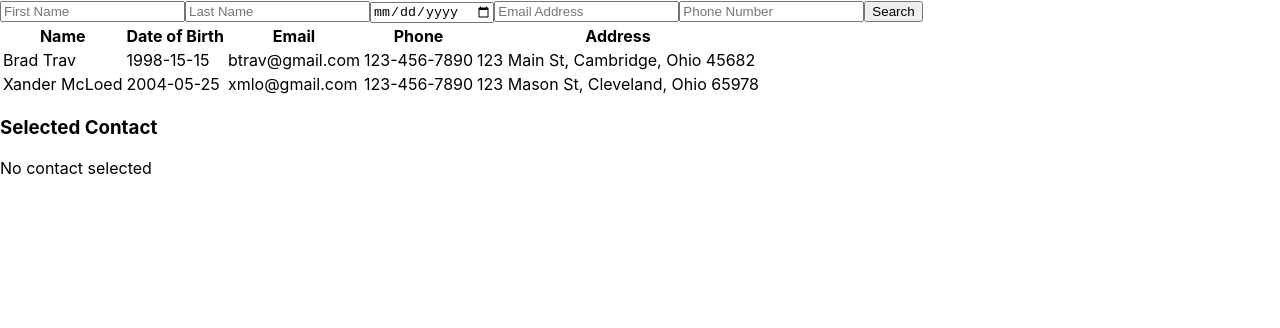
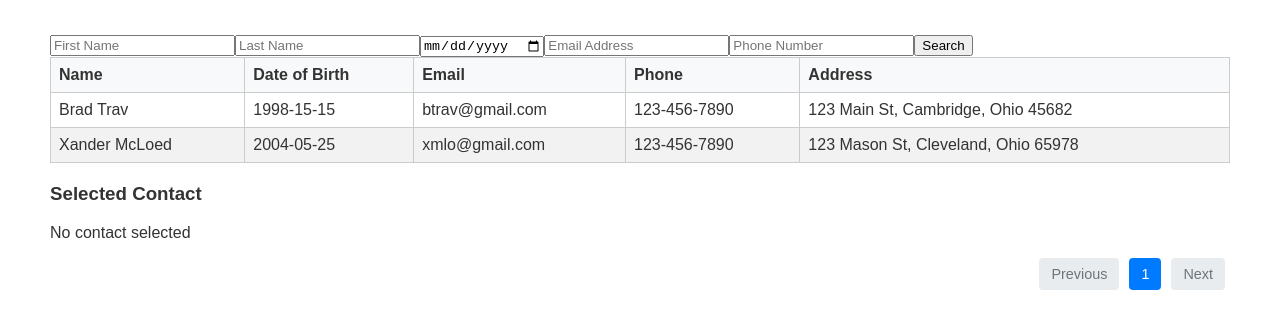
Before and after one commit to ZainHansrodHH/contact-search, a React (Create React App) app: page / in a window 1280 px wide. Shown: the top 328 px of the page. Built offline with nearby package versions, Linux system fonts and the light colour scheme.

Commit message:
Added styling and pagination

```diff
--- a/src/App.css
+++ b/src/App.css
@@ -1,38 +1,114 @@
-.App {
-  text-align: center;
+/* General styles */
+body {
+  font-family: Arial, sans-serif;
+  margin: 20px;
+  color: #333;
+  max-width: 1440px;
+  margin: auto;
+  padding: 35px 50px;
 }
 
-.App-logo {
-  height: 40vmin;
-  pointer-events: none;
+h1 {
+  font-size: 1.5rem;
+  margin-bottom: 20px;
+}
+.form {
+  margin: 20px auto;
+  padding: 20px;
+  background: #fff;
+  border-radius: 8px;
+  box-shadow: 0 4px 6px rgba(0, 0, 0, 0.1);
+  display: grid;
+  grid-template-columns: repeat(auto-fit, minmax(200px, 1fr));
+  gap: 15px;
 }
 
-@media (prefers-reduced-motion: no-preference) {
-  .App-logo {
-    animation: App-logo-spin infinite 20s linear;
-  }
+.form label {
+  display: block;
+  font-weight: bold;
+  margin-bottom: 5px;
+  color: #555;
 }
 
-.App-header {
-  background-color: #282c34;
-  min-height: 100vh;
-  display: flex;
-  flex-direction: column;
-  align-items: center;
-  justify-content: center;
-  font-size: calc(10px + 2vmin);
-  color: white;
+.form input {
+  padding: 10px;
+  border: 1px solid #ccc;
+  border-radius: 4px;
+  font-size: 14px;
 }
 
-.App-link {
-  color: #61dafb;
+.form button {
+  grid-column: span 2; /* Adjust span based on how wide you want the button */
+  padding: 10px;
+  background-color: #007bff;
+  color: #fff;
+  border: none;
+  border-radius: 4px;
+  font-size: 16px;
+  cursor: pointer;
+  transition: background-color 0.3s ease;
 }
 
-@keyframes App-logo-spin {
-  from {
-    transform: rotate(0deg);
-  }
-  to {
-    transform: rotate(360deg);
-  }
+.form button:hover {
+  background-color: #0056b3;
 }
+
+
+/* Table styling */
+table {
+  width: 100%;
+  border-collapse: collapse;
+  margin-bottom: 20px;
+}
+
+table th,
+table td {
+  border: 1px solid #ccc;
+  text-align: left;
+  padding: 8px;
+}
+
+table th {
+  background-color: #f8f9fa;
+  font-weight: bold;
+}
+
+table tr {
+  cursor: pointer;
+}
+
+table tr:nth-child(even) {
+  background-color: #f2f2f2;
+}
+
+table tr:hover {
+  background-color: #e9ecef;
+}
+
+/* Pagination styling */
+.pagination {
+  display: flex;
+  justify-content: flex-end;
+  align-items: center;
+}
+
+.pagination button {
+  padding: 8px 12px;
+  margin: 0 5px;
+  background-color: #007bff;
+  color: white;
+  border: none;
+  border-radius: 4px;
+  cursor: pointer;
+  font-size: 0.9rem;
+}
+
+.pagination button:hover {
+  background-color: #0056b3;
+}
+
+.pagination button:disabled {
+  background-color: #e9ecef;
+  color: #6c757d;
+  cursor: not-allowed;
+}
--- a/src/App.js
+++ b/src/App.js
@@ -3,25 +3,72 @@ import ContactSearch from "./components/Search";
 import ContactTable from "./components/ContactTable";
 import ContactDetails from "./components/ContactDetails";
 import contactsData from "./data/contacts.json";
+import "./App.css";
 
 const App = () => {
   const [filteredContacts, setFilteredContacts] = useState(contactsData);
   const [selectedContact, setSelectedContact] = useState(null);
+  const [currentPage, setCurrentPage] = useState(1);
+  const itemsPerPage = 5;
 
   const handleSearch = (filters) => {
     const filtered = contactsData.filter((contact) =>
-      Object.keys(filters).every((key) =>
-        filters[key] ? contact[key]?.toString().toLowerCase().includes(filters[key].toLowerCase()) : true
-      )
+      Object.keys(filters).every((key) => {
+        if (key === "address") {
+          return Object.keys(filters.address).every(
+            (addressKey) =>
+              !filters.address[addressKey] || // Skip if filter value is empty
+              contact.address[addressKey]
+                ?.toString()
+                .toLowerCase()
+                .includes(filters.address[addressKey].toLowerCase())
+          );
+        }
+        return (
+          !filters[key] || // Skip if filter value is empty
+          contact[key]?.toString().toLowerCase().includes(filters[key].toLowerCase())
+        );
+      })
     );
     setFilteredContacts(filtered);
+    setCurrentPage(1); // Reset to the first page after filtering
+  };
+
+  const totalPages = Math.ceil(filteredContacts.length / itemsPerPage);
+  const startIndex = (currentPage - 1) * itemsPerPage;
+  const currentContacts = filteredContacts.slice(
+    startIndex,
+    startIndex + itemsPerPage
+  );
+
+  const handlePageChange = (page) => {
+    if (page >= 1 && page <= totalPages) {
+      setCurrentPage(page);
+    }
   };
 
   return (
     <div>
       <ContactSearch onSearch={handleSearch} />
-      <ContactTable contacts={filteredContacts} onSelect={setSelectedContact} />
+      <ContactTable contacts={currentContacts} onSelect={setSelectedContact} />
       <ContactDetails contact={selectedContact} />
+      <div className="pagination">
+        <button onClick={() => handlePageChange(currentPage - 1)} disabled={currentPage === 1}>
+          Previous
+        </button>
+        {Array.from({ length: totalPages }, (_, index) => (
+          <button
+            key={index + 1}
+            onClick={() => handlePageChange(index + 1)}
+            className={currentPage === index + 1 ? "active" : ""}
+          >
+            {index + 1}
+          </button>
+        ))}
+        <button onClick={() => handlePageChange(currentPage + 1)} disabled={currentPage === totalPages}>
+          Next
+        </button>
+      </div>
     </div>
   );
 };
```
